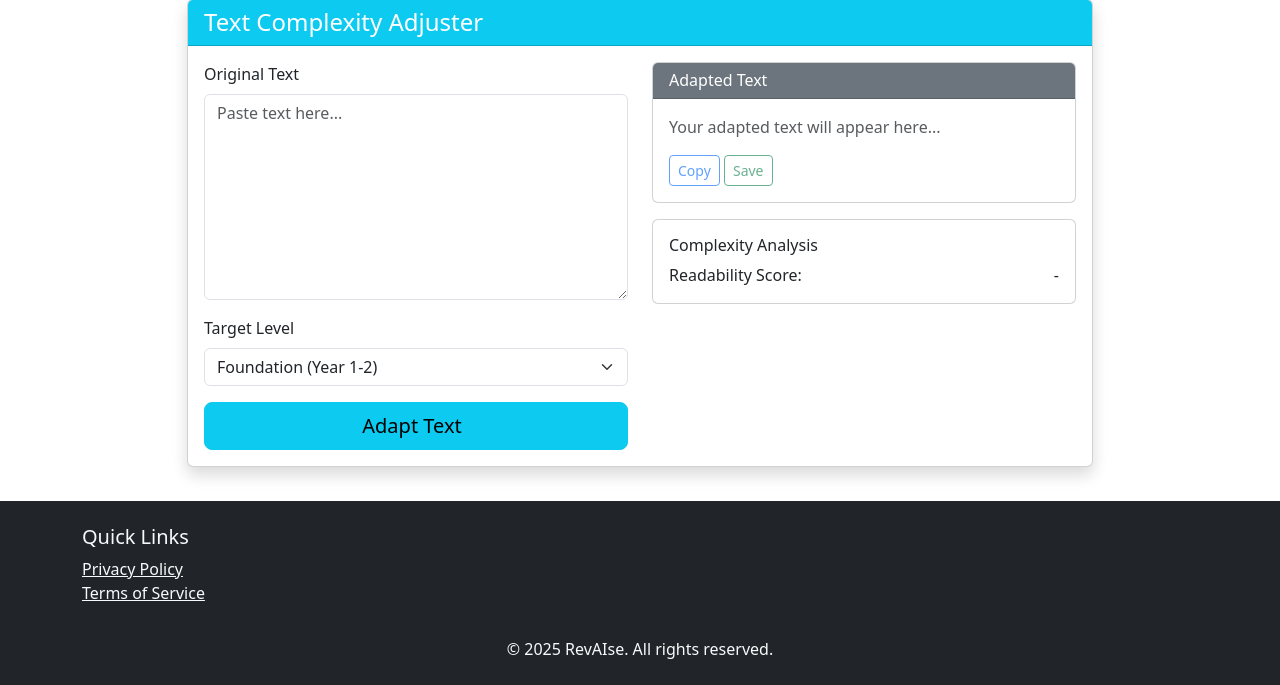
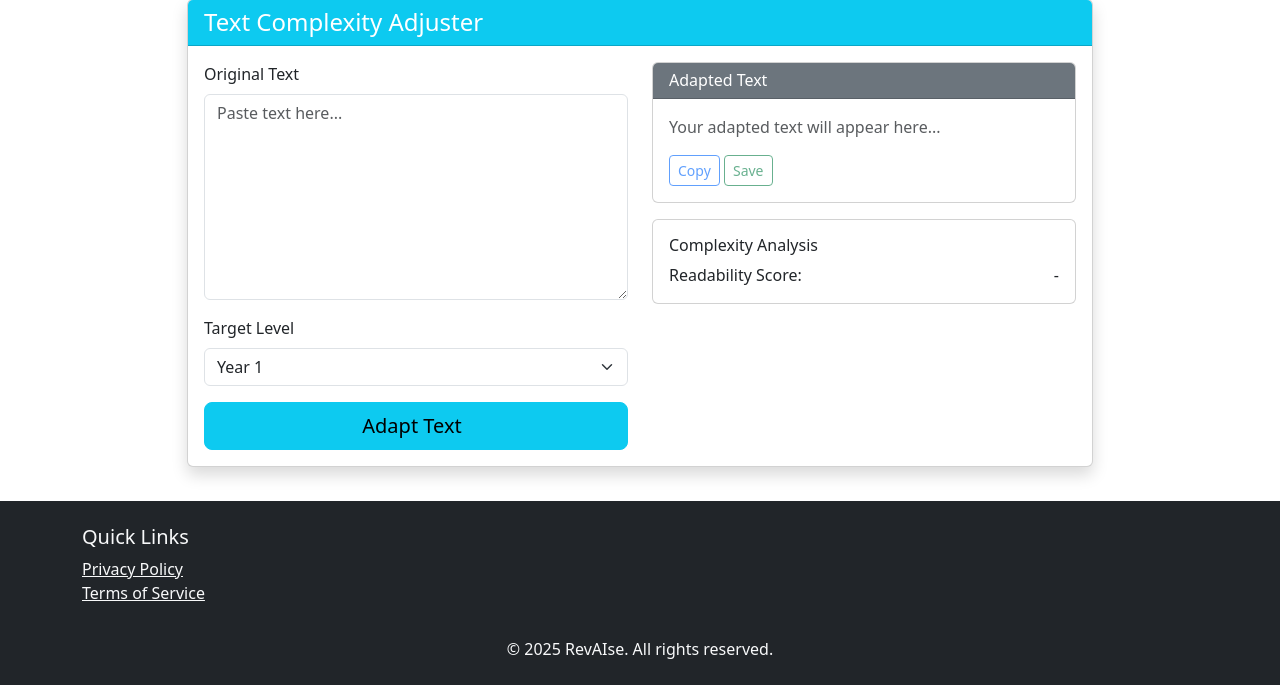
Before and after one commit to waynetboote/revaise, a Flask app: page /convert_text in a window 1280 px wide. Shown: the part 115-800 px from the top of the page. Run offline with Flask 3, Linux system fonts and the light colour scheme; parts of the project's set-up code (start-up, migrations or seed data) failed here and were passed over; some libraries are stand-ins or nearby versions.

Commit message:
Update convert.html

```diff
--- a/templates/convert.html
+++ b/templates/convert.html
@@ -26,10 +26,17 @@
                 <div class="mb-3">
                   <label for="targetLevel" class="form-label">Target Level</label>
                   <select class="form-select" id="targetLevel">
-                    <option value="foundation">Foundation (Year 1-2)</option>
-                    <option value="intermediate">Intermediate (Year 3-6)</option>
-                    <option value="advanced">Advanced (Year 7-10)</option>
-                    <option value="extension">Extension (Year 11+)</option>
+                    <option value="Year 1">Year 1</option>
+                    <option value="Year 2">Year 2</option>
+                    <option value="Year 3">Year 3</option>
+                    <option value="Year 4">Year 4</option>
+                    <option value="Year 5">Year 5</option>
+                    <option value="Year 6">Year 6</option>
+                    <option value="Year 7">Year 7</option>
+                    <option value="Year 8">Year 8</option>
+                    <option value="Year 9">Year 9</option>
+                    <option value="Year 10">Year 10</option>
+                    <option value="Year 11">Year 11</option>
                   </select>
                 </div>
 
```
